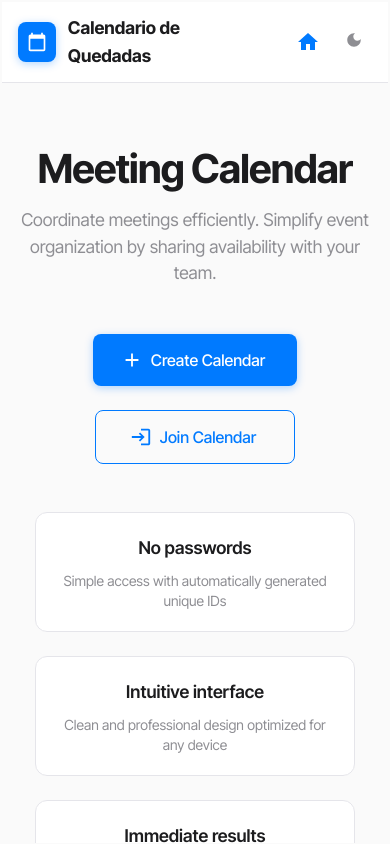
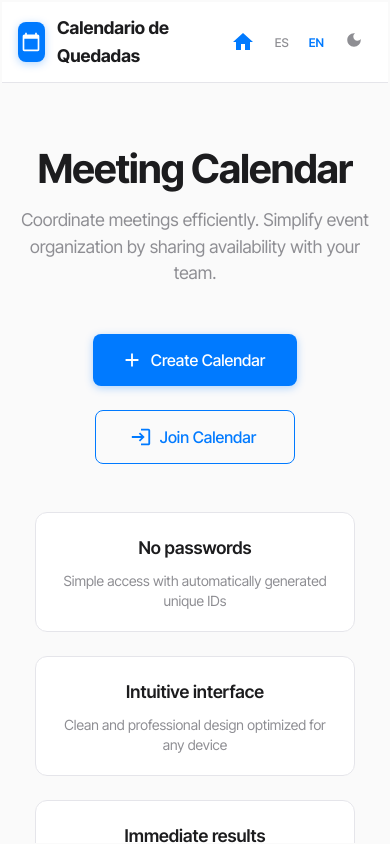
Before and after one commit to francordel/calendario-quedadas, a React (Create React App) app: page / in a window 390 px wide. Built offline with nearby package versions, Linux system fonts and the light colour scheme; no server answers.

Commit message:
responsive

```diff
--- a/src/components/Header.js
+++ b/src/components/Header.js
@@ -171,7 +171,23 @@ function Header() {
           <Stack direction="row" alignItems="center" spacing={2} sx={{ display: { xs: 'none', lg: 'flex' } }}>
             <Divider orientation="vertical" flexItem sx={{ mx: 1, borderColor: 'divider' }} />
 
-            <Stack direction="row" alignItems="center" spacing={1}>
+            <Stack
+              direction="row"
+              alignItems="center"
+              spacing={1}
+              component="a"
+              href="https://francordel.com"
+              target="_blank"
+              rel="noopener noreferrer"
+              sx={{
+                textDecoration: 'none',
+                cursor: 'pointer',
+                '&:hover': {
+                  opacity: 0.8,
+                },
+                transition: 'opacity 0.2s ease'
+              }}
+            >
               <Avatar
                 alt="Fran Cortés"
                 src="/images/FranCortes2.jpeg"
@@ -232,7 +248,7 @@ function Header() {
           </Stack>
 
           {/* Mobile Navigation */}
-          <Stack direction="row" spacing={1} sx={{ display: { xs: 'flex', md: 'none' } }}>
+          <Stack direction="row" spacing={0.5} sx={{ display: { xs: 'flex', md: 'none' } }}>
             <IconButton
               onClick={() => navigate('/')}
               sx={{
@@ -242,6 +258,44 @@ function Header() {
             >
               <HomeIcon />
             </IconButton>
+
+            {/* Mobile Language Selector */}
+            <Button
+              onClick={() => changeLanguage('es')}
+              sx={{
+                color: language === 'es' ? 'primary.main' : 'text.secondary',
+                fontWeight: language === 'es' ? 600 : 500,
+                textTransform: 'none',
+                px: 1,
+                minWidth: 'auto',
+                borderRadius: 1.5,
+                fontSize: '0.75rem',
+                '&:hover': {
+                  backgroundColor: 'rgba(0, 122, 255, 0.04)',
+                  color: 'primary.main',
+                },
+              }}
+            >
+              ES
+            </Button>
+            <Button
+              onClick={() => changeLanguage('en')}
+              sx={{
+                color: language === 'en' ? 'primary.main' : 'text.secondary',
+                fontWeight: language === 'en' ? 600 : 500,
+                textTransform: 'none',
+                px: 1,
+                minWidth: 'auto',
+                borderRadius: 1.5,
+                fontSize: '0.75rem',
+                '&:hover': {
+                  backgroundColor: 'rgba(0, 122, 255, 0.04)',
+                  color: 'primary.main',
+                },
+              }}
+            >
+              EN
+            </Button>
 
             {/* Mobile Theme Toggle */}
             <IconButton
```
